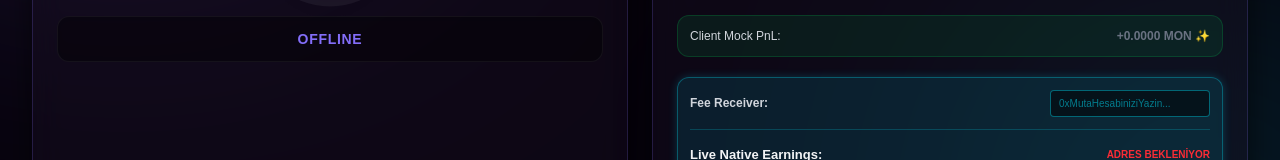
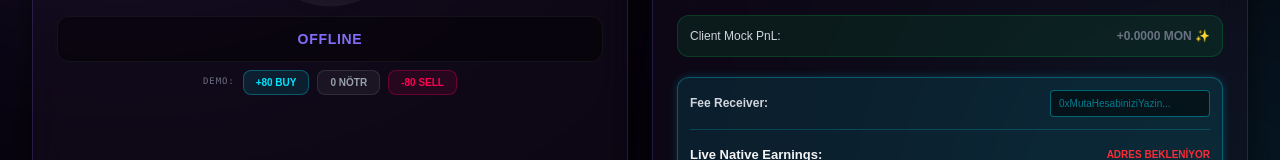
Before and after one commit to mehmetsayman/NeutroVault, a Next.js app in the folder frontend/: page / in a window 1280 px wide. Shown: the part 466-626 px from the top of the page. Built offline with nearby package versions, Linux system fonts and the light colour scheme; no server answers.

Commit message:
feat: add demo score override buttons (+80 BUY / 0 NEUTRAL / -80 SELL) for hackathon presentation

```diff
--- a/frontend/src/app/page.tsx
+++ b/frontend/src/app/page.tsx
@@ -413,6 +413,20 @@ useEffect(() => {
                   {!connected ? t.offline : score >= 60 ? t.buySignal : score <= -60 ? t.sellSignal : t.neutralSignal}
                 </p>
               </div>
+
+              {/* Demo Override: Manuel Skor Ayarlama */}
+              <div className="flex items-center justify-center gap-2 mt-2">
+                <span className="text-[9px] text-gray-500 font-mono uppercase tracking-widest">Demo:</span>
+                <button onClick={() => fetch('http://127.0.0.1:8000/api/set-score?score=80')} className="px-3 py-1 bg-[#00e5ff]/10 border border-[#00e5ff]/30 text-[#00e5ff] text-[10px] font-black rounded-lg hover:bg-[#00e5ff]/30 transition-all">
+                  +80 BUY
+                </button>
+                <button onClick={() => fetch('http://127.0.0.1:8000/api/set-score?score=0')} className="px-3 py-1 bg-white/5 border border-white/10 text-gray-400 text-[10px] font-black rounded-lg hover:bg-white/10 transition-all">
+                  0 NÖTR
+                </button>
+                <button onClick={() => fetch('http://127.0.0.1:8000/api/set-score?score=-80')} className="px-3 py-1 bg-[#ff0055]/10 border border-[#ff0055]/30 text-[#ff0055] text-[10px] font-black rounded-lg hover:bg-[#ff0055]/30 transition-all">
+                  -80 SELL
+                </button>
+              </div>
             </div>
           </div>
 
```
Also changed, not shown: 1 other file (tests, documents, lock files or other folders).
